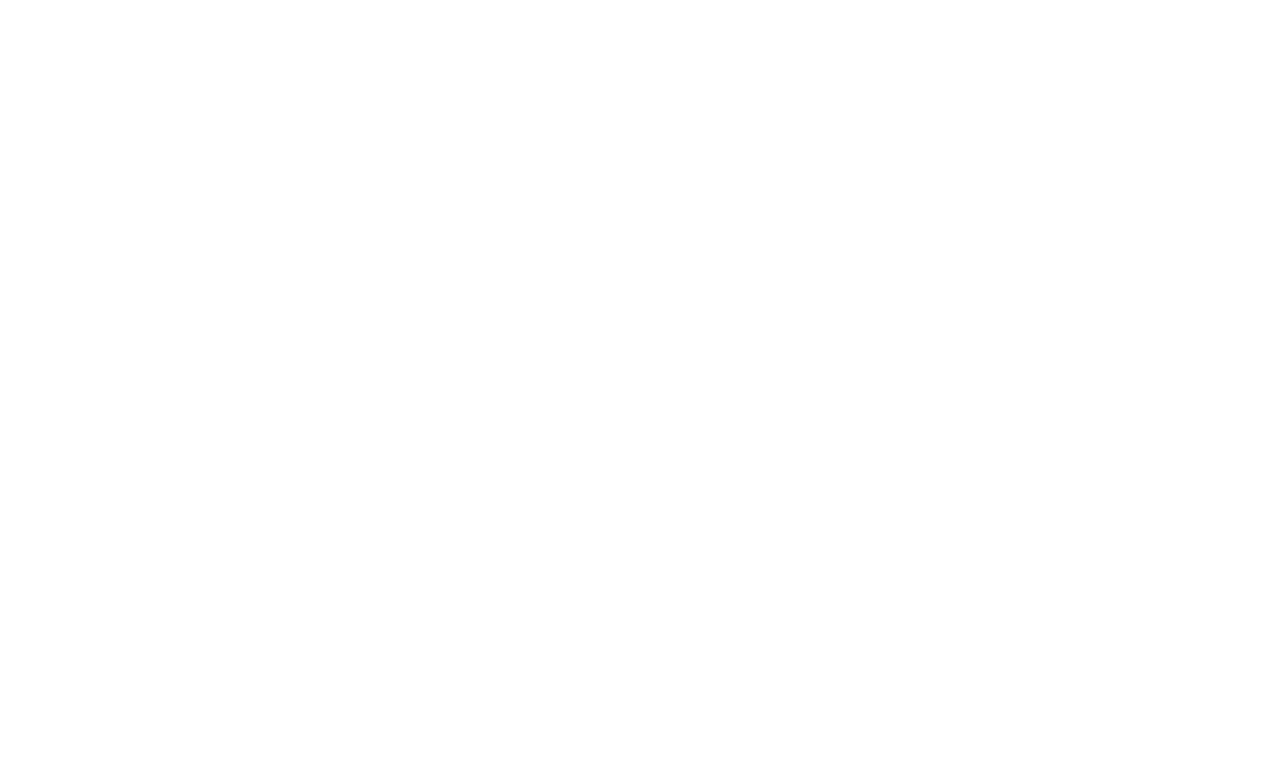
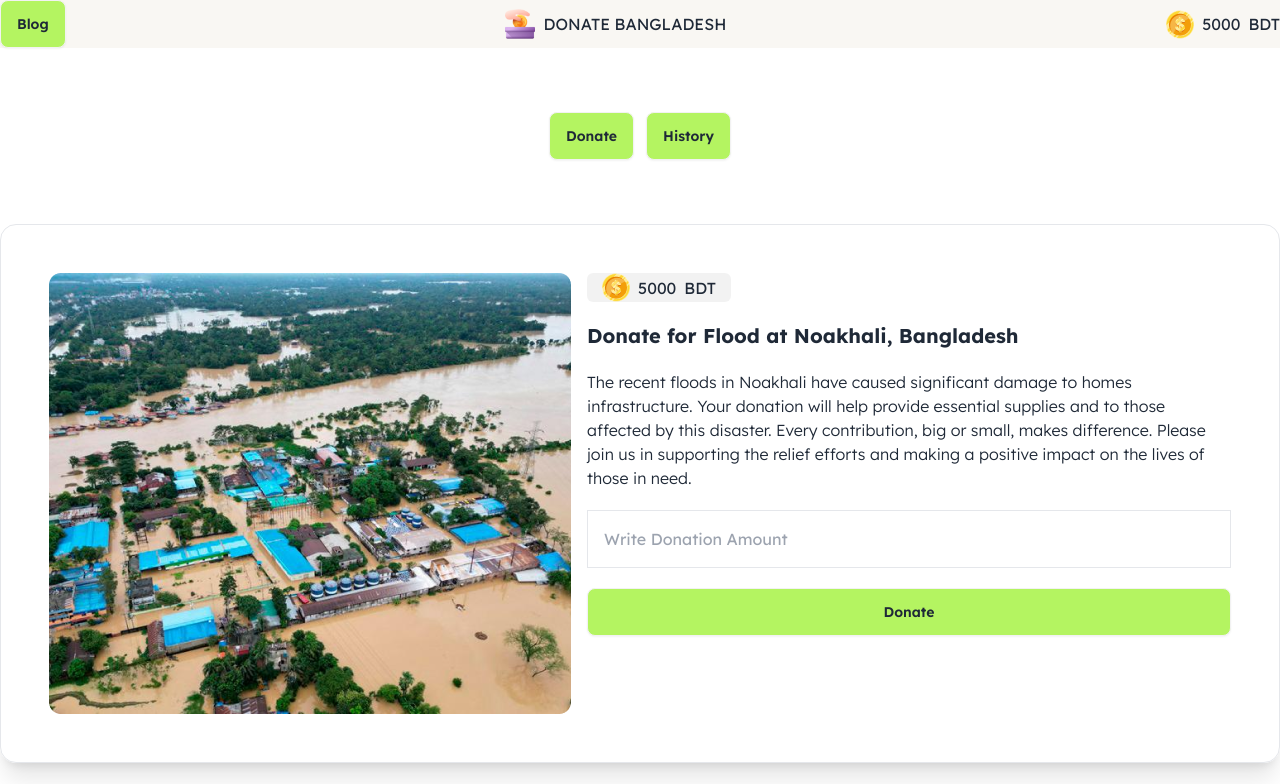
Before and after one commit to Shahadat1530/assignment-05, a plain HTML site: page index.html in a window 1280 px wide. Shown: the top 784 px of the page. Drawn offline with nearby package versions, Linux system fonts and the light colour scheme.

Commit message:
cards added

```diff
--- a/index.html
+++ b/index.html
@@ -8,9 +8,113 @@
     <!-- Daisy-UI & Tailwind cdn -->
     <link href="https://cdn.jsdelivr.net/npm/daisyui@4.12.10/dist/full.min.css" rel="stylesheet" type="text/css" />
     <script src="https://cdn.tailwindcss.com"></script>
+    <!-- google font -->
+    <link rel="preconnect" href="https://fonts.googleapis.com">
+    <link rel="preconnect" href="https://fonts.gstatic.com" crossorigin>
+    <link href="https://fonts.googleapis.com/css2?family=Lexend:wght@100..900&display=swap" rel="stylesheet">
+
+    <style>
+        .lexend-font {
+            font-family: "Lexend", sans-serif;
+        }
+    </style>
 </head>
 
-<body>
+<body class="lexend-font">
+
+    <header class="space-y-16">
+        <div class="bg-[#F9F7F3]">
+            <div class="max-w-screen-2xl mx-auto">
+                <nav class="flex justify-between ">
+                    <button class="btn bg-[#B4F461]">Blog</button>
+                    <div class="flex items-center space-x-2">
+                        <img width=30px src="assets/logo.png" />
+                        <p>DONATE BANGLADESH</p>
+                    </div>
+                    <div class="flex space-x-2 items-center">
+                        <img src="assets/coin.png" alt="coin-logo">
+                        <p>5000</p>
+                        <p>BDT</p>
+                    </div>
+                </nav>
+            </div>
+        </div>
+
+        <!-- buttons -->
+        <section class="flex justify-center space-x-3">
+            <button class="btn bg-[#B4F461]">Donate</button>
+            <button class="btn bg-[#B4F461]">History</button>
+        </section>
+    </header>
+
+    <main>
+        <section class="max-w-screen-2xl mx-auto my-16 space-y-6">
+            <!-- card 1 -->
+            <div class="p-12 rounded-2xl border shadow-xl">
+                <div class="flex ">
+                    <img src="assets/feni.png" alt="">
+                    <div class="ml-4 space-y-5">
+                        <div class="flex space-x-2 justify-center items-center bg-[#1111110D] w-36 rounded-md">
+                            <img src="assets/coin.png" alt="coin-logo">
+                            <p>5000</p>
+                            <p>BDT</p>
+                        </div>
+                        <h2 class="font-bold text-xl">Donate for Flood at Noakhali, Bangladesh</h2>
+                        <p class="font-light">  The recent floods in Noakhali have caused significant damage to homes  infrastructure. Your donation will help provide essential supplies and  to those affected by this disaster. Every contribution, big or small, makes  difference. Please join us in supporting the relief efforts and making a positive impact on the lives of those in need.
+                        </p>
+                        <input class="border w-full p-4" type="text" placeholder="Write Donation Amount">
+                        <div>
+                            <button class="btn bg-[#B4F461] w-full">Donate</button>
+                        </div>
+                    </div>
+                </div>
+            </div>
+
+            <!-- Card 2 -->
+            <div class="p-12 rounded-2xl border shadow-xl">
+                <div class="flex ">
+                    <img src="assets/feni.png" alt="">
+                    <div class="ml-4 space-y-5">
+                        <div class="flex space-x-2 justify-center items-center bg-[#1111110D] w-36 rounded-md">
+                            <img src="assets/coin.png" alt="coin-logo">
+                            <p>5000</p>
+                            <p>BDT</p>
+                        </div>
+                        <h2 class="font-bold text-xl">Donate for Flood Relief in Feni,Bangladesh</h2>
+                        <p class="font-light"> The recent floods in Feni have devastated local communities, leading to severe disruption and loss. Your generous donation will help provide immediate aid, including food, clean water, and medical supplies, to those affected by this calamity. Together, we can offer crucial support and help rebuild lives in the aftermath of this disaster. Every contribution counts towards making a real difference. Please consider donating today to assist those in urgent need.
+                        </p>
+                        <input class="border w-full p-4" type="text" placeholder="Write Donation Amount">
+                        <div>
+                            <button class="btn bg-[#B4F461] w-full">Donate</button>
+                        </div>
+                    </div>
+                </div>
+            </div>
+
+            <!-- Card 3 -->
+            <div class="p-12 rounded-2xl border shadow-xl">
+                <div class="flex ">
+                    <img src="assets/quota-protest.png" alt="">
+                    <div class="ml-4 space-y-5">
+                        <div class="flex space-x-2 justify-center items-center bg-[#1111110D] w-36 rounded-md">
+                            <img src="assets/coin.png" alt="coin-logo">
+                            <p>5000</p>
+                            <p>BDT</p>
+                        </div>
+                        <h2 class="font-bold text-xl">Aid for Injured in the Quota Movement</h2>
+                        <p class="font-light"> The recent Quota movement has resulted in numerous injuries and significant hardship for many individuals. Your support is crucial in providing medical assistance, rehabilitation, and necessary supplies to those affected. By contributing, you help ensure that injured individuals receive the care and support they need during this challenging time. Every donation plays a vital role in alleviating their suffering and aiding in their recovery. Please consider making a donation to support these brave individuals in their time of need.
+                        </p>
+                        <input class="border w-full p-4" type="text" placeholder="Write Donation Amount">
+                        <div>
+                            <button class="btn bg-[#B4F461] w-full">Donate</button>
+                        </div>
+                    </div>
+                </div>
+            </div>
+        </section>
+    </main>
+
+
 
 </body>
 
```
Also changed, not shown: scripts/tailwind.config.js (added).
